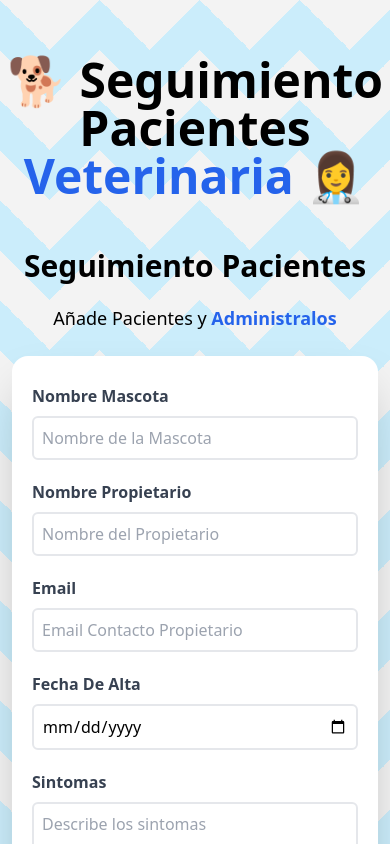
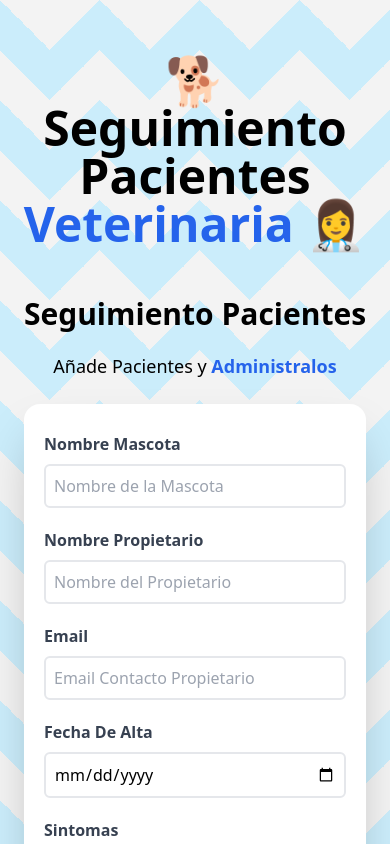
Before and after one commit to JorgeRodz/React-Vite-CitasVet, a React (Vite) app: page / in a window 390 px wide. Shown: the top 844 px of the page. Built offline with nearby package versions, Linux system fonts and the light colour scheme.

Commit message:
Fix app padding on mobile phones

```diff
--- a/src/App.jsx
+++ b/src/App.jsx
@@ -22,7 +22,7 @@ function App() {
       - ternarios
       - operaciones aritméticas
     */
-    <div className="container mx-auto mt-14">
+    <div className="container mx-auto mt-14 px-3">
       <Header />
       <div className="mt-12 md:flex">
         <Form
--- a/src/components/Form.jsx
+++ b/src/components/Form.jsx
@@ -104,7 +104,7 @@ const Form = ({ pacientes, setPacientes, paciente, setPaciente }) => {
       <form
         className={
           paciente.id
-            ? "bg-white border-2 border-green-400 shadow-2xl rounded-2xl py-7 px-5 mx-3"
+            ? "bg-white border-2 border-green-400 shadow-2xl rounded-2xl py-7 px-5"
             : "bg-white shadow-2xl rounded-2xl py-7 px-5 mx-3"
         }
         onSubmit={handleSubmit}
```
